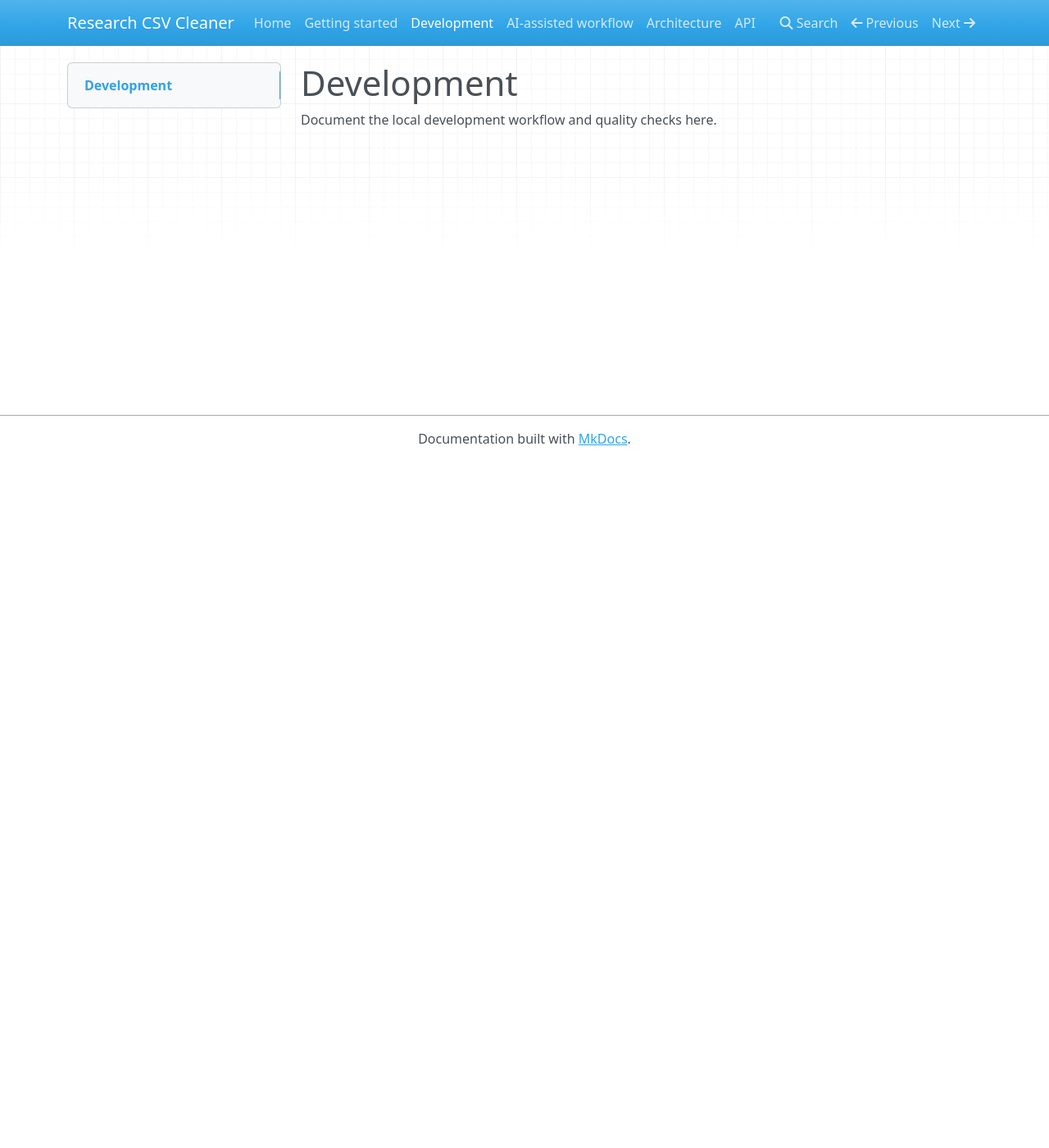
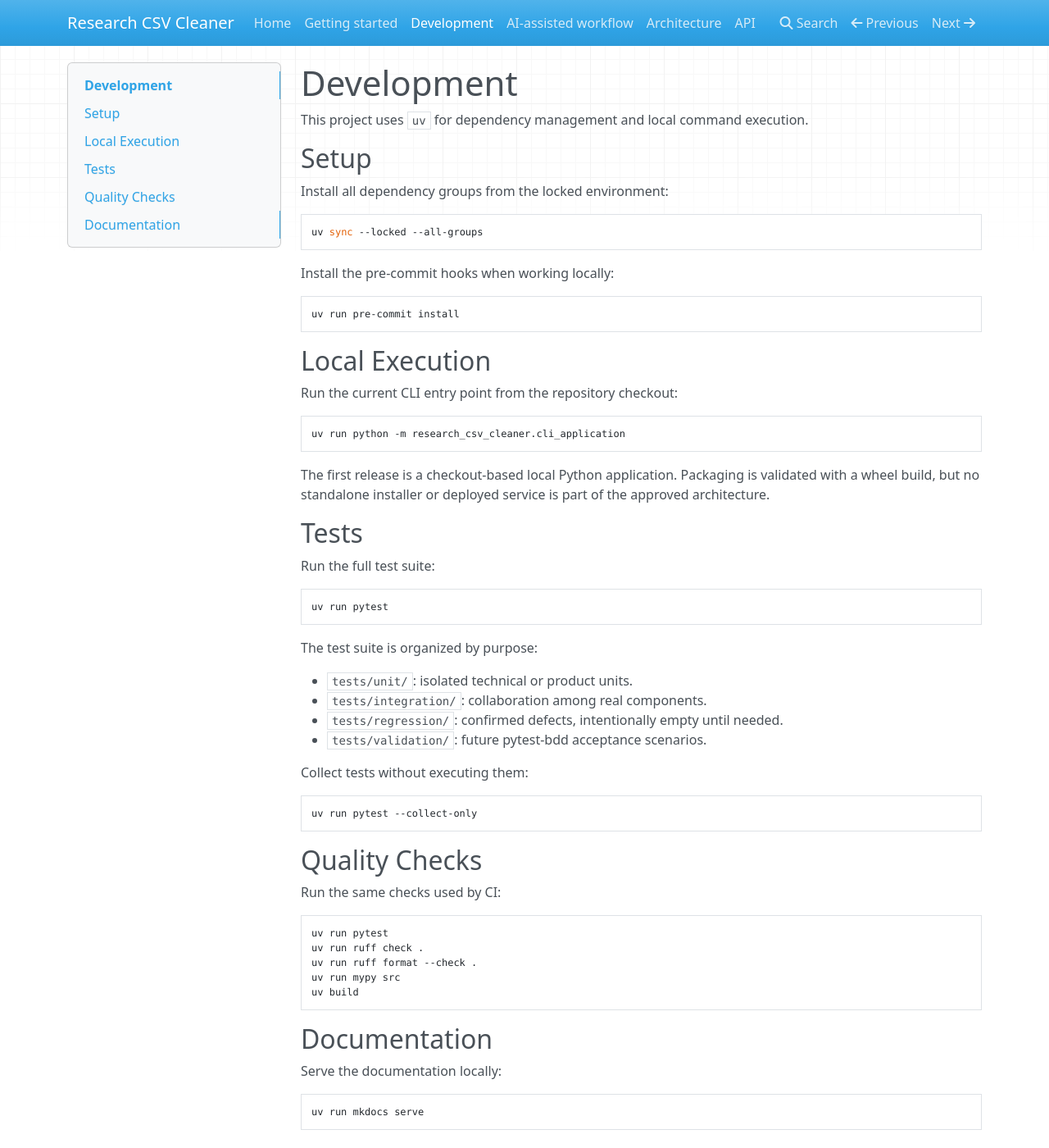
Before and after one commit to ecarrenolozano/research-csv-cleaner, an MkDocs documentation site: the page built from docs/development.md, in a window 1280 px wide and 1400 px high. Shown: the whole window at 82% size. Built offline with MkDocs 1.6.1, drawn with Linux system fonts in a browser that asks for light colours; nearby versions of some CDN libraries.

````diff
--- a/docs/development.md
+++ b/docs/development.md
@@ -1,3 +1,70 @@
 # Development
 
-Document the local development workflow and quality checks here.
+This project uses `uv` for dependency management and local command execution.
+
+## Setup
+
+Install all dependency groups from the locked environment:
+
+```bash
+uv sync --locked --all-groups
+```
+
+Install the pre-commit hooks when working locally:
+
+```bash
+uv run pre-commit install
+```
+
+## Local Execution
+
+Run the current CLI entry point from the repository checkout:
+
+```bash
+uv run python -m research_csv_cleaner.cli_application
+```
+
+The first release is a checkout-based local Python application. Packaging is
+validated with a wheel build, but no standalone installer or deployed service is
+part of the approved architecture.
+
+## Tests
+
+Run the full test suite:
+
+```bash
+uv run pytest
+```
+
+The test suite is organized by purpose:
+
+- `tests/unit/`: isolated technical or product units.
+- `tests/integration/`: collaboration among real components.
+- `tests/regression/`: confirmed defects, intentionally empty until needed.
+- `tests/validation/`: future pytest-bdd acceptance scenarios.
+
+Collect tests without executing them:
+
+```bash
+uv run pytest --collect-only
+```
+
+## Quality Checks
+
+Run the same checks used by CI:
+
+```bash
+uv run pytest
+uv run ruff check .
+uv run ruff format --check .
+uv run mypy src
+uv build
+```
+
+## Documentation
+
+Serve the documentation locally:
+
+```bash
+uv run mkdocs serve
+```
--- a/pyproject.toml
+++ b/pyproject.toml
@@ -38,6 +38,12 @@ packages = ["src/research_csv_cleaner"]
 addopts = "--cov=research_csv_cleaner --cov-report=term-missing"
 testpaths = ["tests"]
 bdd_features_base_dir = "tests/validation/features"
+markers = [
+  "unit: isolated technical or product unit tests",
+  "integration: collaboration tests across real components",
+  "regression: tests for confirmed defects",
+  "validation: pytest-bdd acceptance scenarios for approved behavior",
+]
 
 [tool.coverage.run]
 branch = true
````
Also changed, not shown: sdlc_docs/01_requirements/product_requirements.md (+8 -8 lines), sdlc_docs/03_implementation/backlog_priority.md (added, +54 -0 lines), sdlc_docs/trace_workflow.md (+3 -3 lines), skills-lock.json (+7 -1 lines), 8 other files.
